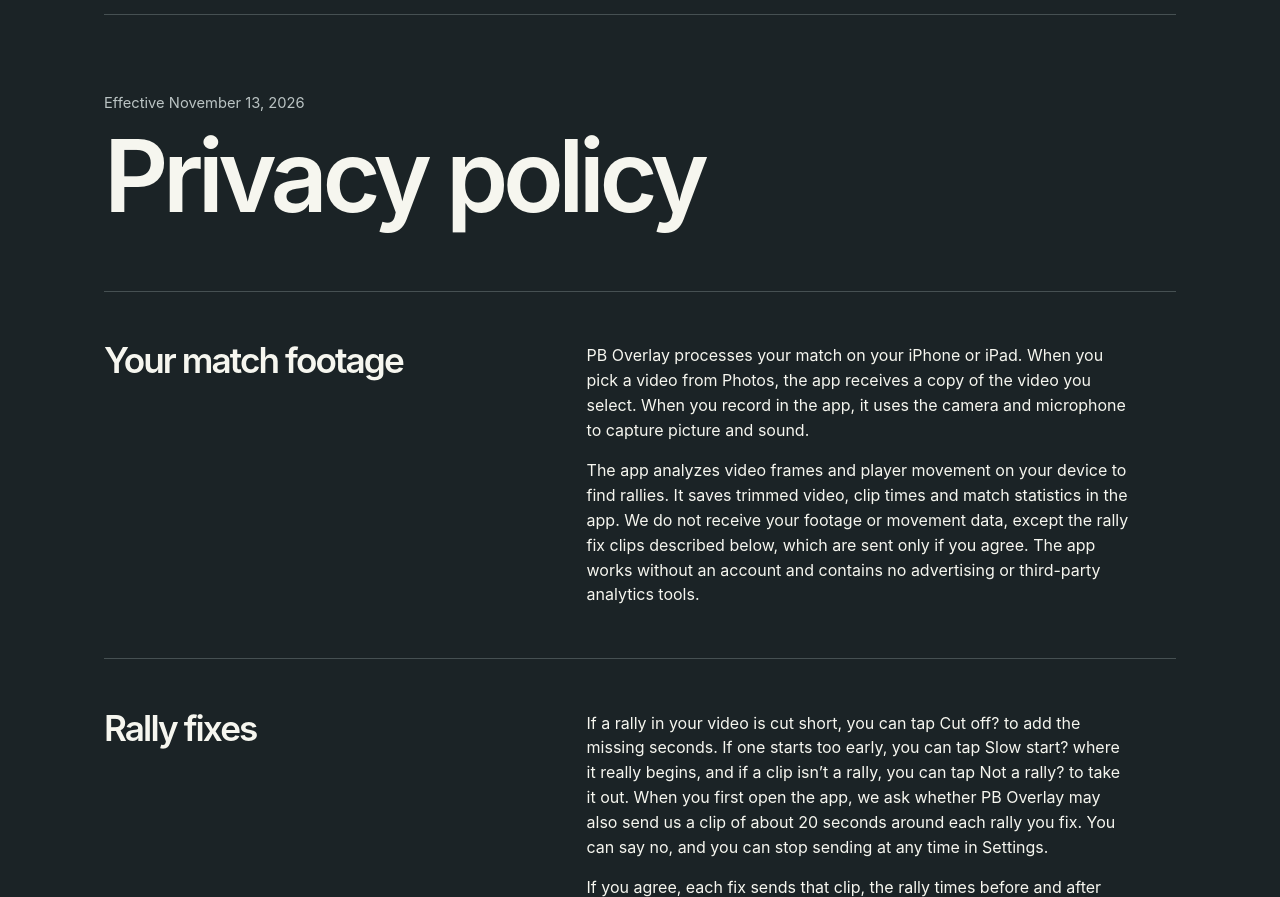
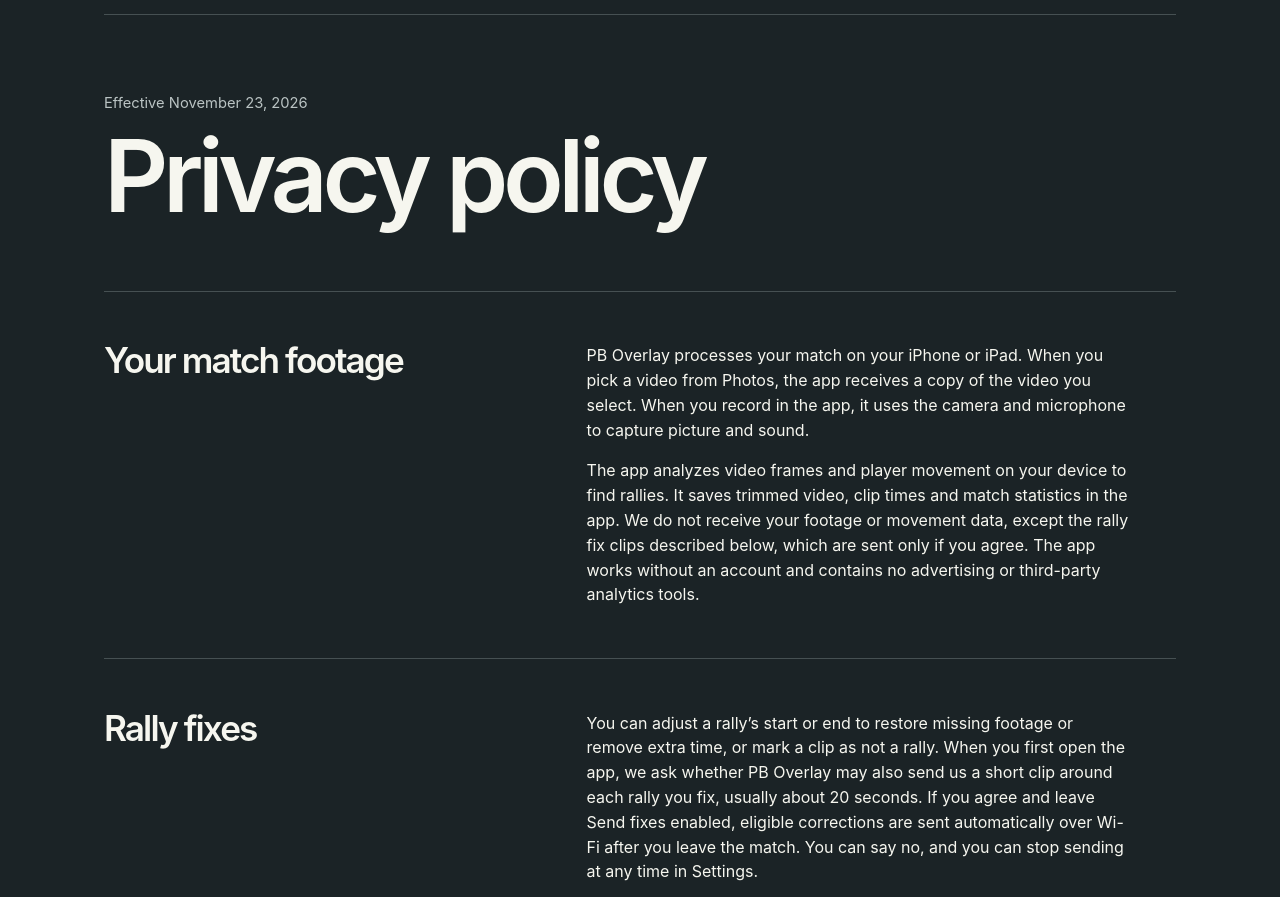
Before and after one commit to BryHong/pb-overlay, a plain HTML site: page privacy/index.html in a window 1280 px wide. Shown: the part 68-965 px from the top of the page. Drawn offline with Linux system fonts and the light colour scheme.

Commit message:
Publish automatic rally correction sharing disclosure

```diff
--- a/privacy/index.html
+++ b/privacy/index.html
@@ -15,7 +15,7 @@
     <nav aria-label="Main"><a href="../support/">Support</a></nav>
   </header>
   <main class="wrap help">
-    <p class="policy-date">Effective November 13, 2026</p>
+    <p class="policy-date">Effective November 23, 2026</p>
     <h1>Privacy policy</h1>
     <section class="help-row">
       <h2>Your match footage</h2>
@@ -27,7 +27,7 @@
     <section class="help-row">
       <h2>Rally fixes</h2>
       <div>
-        <p>If a rally in your video is cut short, you can tap Cut off? to add the missing seconds. If one starts too early, you can tap Slow start? where it really begins, and if a clip isn’t a rally, you can tap Not a rally? to take it out. When you first open the app, we ask whether PB Overlay may also send us a clip of about 20 seconds around each rally you fix. You can say no, and you can stop sending at any time in Settings.</p>
+        <p>You can adjust a rally’s start or end to restore missing footage or remove extra time, or mark a clip as not a rally. When you first open the app, we ask whether PB Overlay may also send us a short clip around each rally you fix, usually about 20 seconds. If you agree and leave Send fixes enabled, eligible corrections are sent automatically over Wi-Fi after you leave the match. You can say no, and you can stop sending at any time in Settings.</p>
         <p>If you agree, each fix sends that clip, the rally times before and after your fix (or that you marked it not a rally), the app’s rally detection results for those seconds, summary statistics of the match’s motion and image features, the app version, when you agreed, and a random number created on your device. It doesn’t include your name, Apple Account or the rest of your video. Clips are sent over Wi-Fi to Apple’s CloudKit service for PB Overlay. By agreeing, you confirm that everyone in your videos has agreed to be filmed and to these uses.</p>
         <p>We use fix clips only to train and test PB Overlay’s rally detection. We review them ourselves, don’t sell or share them, and keep them while they’re useful for training. To have clips you sent deleted, email the address below with the sender ID shown in the app’s Settings, under Rally fixes.</p>
       </div>
```
